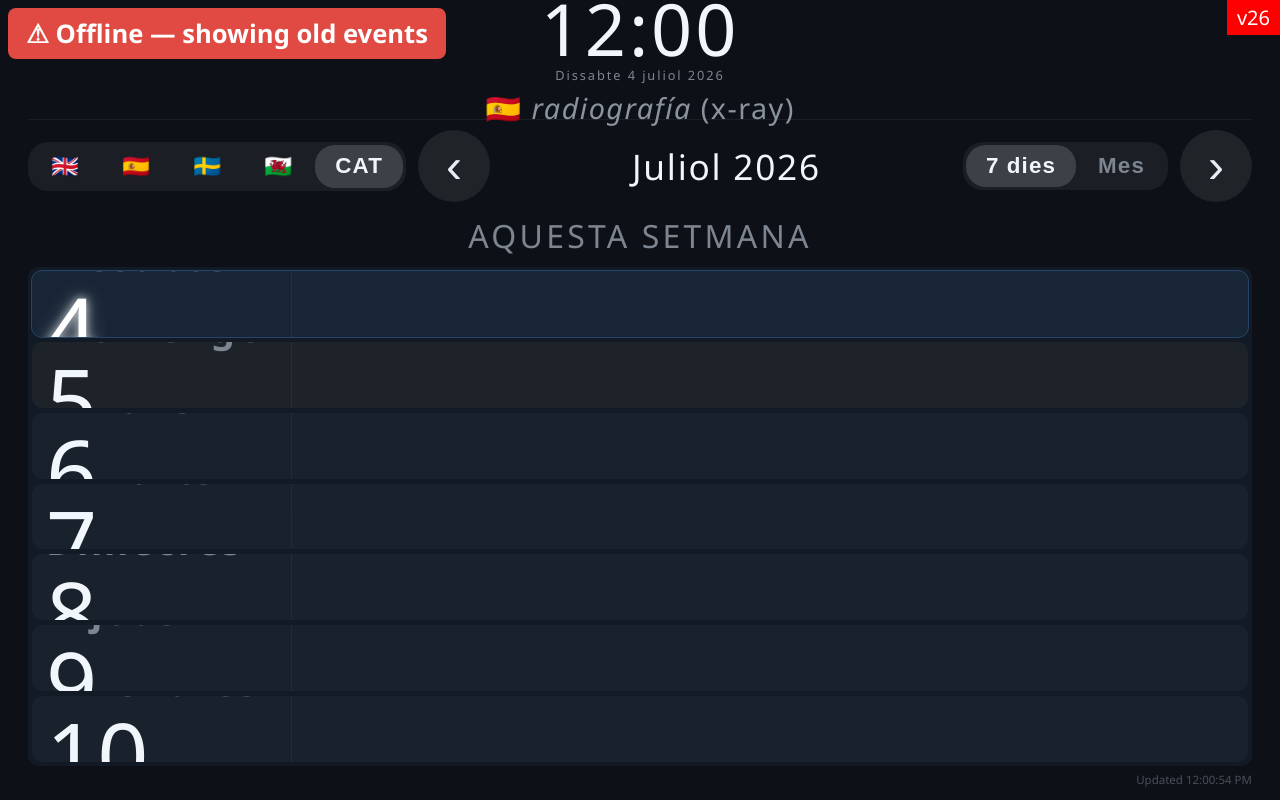
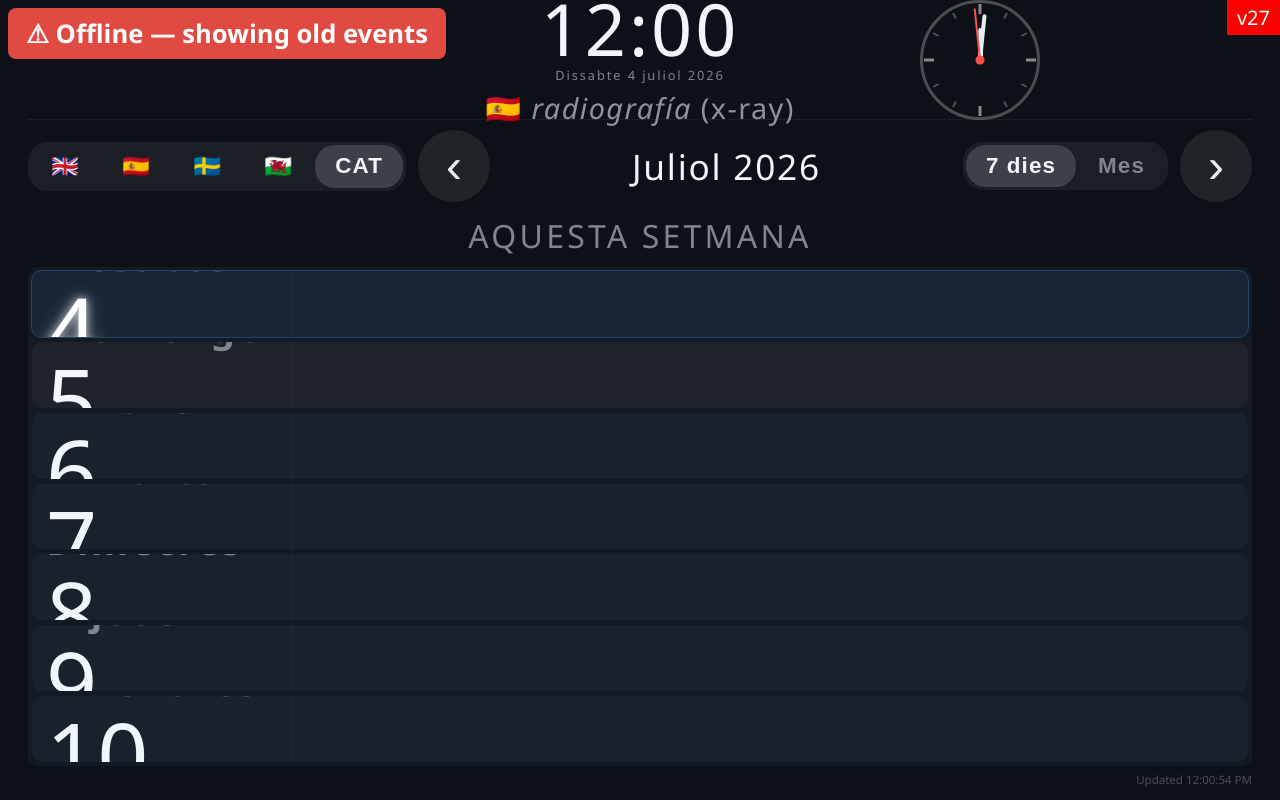
Before and after one commit to SaintDaveUK/fridgecalendar, a plain HTML site: page index.html in a window 1280 px wide. Drawn offline with Linux system fonts and the light colour scheme; no server answers.

Commit message:
v27: analogue clock with smooth second hand right of digital clock

```diff
--- a/index.html
+++ b/index.html
@@ -54,9 +54,9 @@
     <div id="calendar-grid" style="display:none"></div>
     <div id="status"></div>
   </div>
-  <script src="js/words.js?v=25"></script>
-  <script src="js/ical.js?v=25"></script>
-  <script src="js/weather.js?v=25"></script>
-  <script src="js/app.js?v=25"></script>
+  <script src="js/words.js?v=26"></script>
+  <script src="js/ical.js?v=26"></script>
+  <script src="js/weather.js?v=26"></script>
+  <script src="js/app.js?v=26"></script>
 </body>
 </html>
--- a/js/app.js
+++ b/js/app.js
@@ -113,7 +113,7 @@ function renderCalList() {
 document.addEventListener('DOMContentLoaded', function() {
   var s = document.createElement('div');
   s.style.cssText = 'position:fixed;top:0;right:0;background:red;color:white;font-size:20px;padding:4px 10px;z-index:9999;';
-  s.textContent = 'v26';
+  s.textContent = 'v27';
   document.body.appendChild(s);
 });
 
@@ -130,6 +130,57 @@ function updateSpanishWord() {
   const daysSinceEpoch = Math.floor(Date.now() / 86400000);
   const [es, en] = SPANISH_WORDS[daysSinceEpoch % SPANISH_WORDS.length];
   el.innerHTML = '🇪🇸 <i>' + es + '</i> (' + en + ')';
+}
+
+function initAnalogClock() {
+  const bar = document.getElementById('clock-bar');
+  bar.style.position = 'relative';
+  const size = 120;
+
+  const face = document.createElement('div');
+  face.id = 'analog-clock';
+  face.style.cssText = `position:absolute;left:calc(50% + 280px);top:50%;transform:translateY(-50%);width:${size}px;height:${size}px;border:3px solid rgba(255,255,255,0.25);border-radius:50%;`;
+
+  for (let i = 0; i < 12; i++) {
+    const major = i % 3 === 0;
+    const tick = document.createElement('div');
+    tick.style.cssText = `position:absolute;left:50%;top:50%;width:${major ? 3 : 2}px;height:${major ? 10 : 6}px;background:rgba(255,255,255,${major ? 0.5 : 0.28});transform:translate(-50%,-50%) rotate(${i * 30}deg) translateY(-${size / 2 - 9}px);`;
+    face.appendChild(tick);
+  }
+
+  function makeHand(width, length, color) {
+    const hand = document.createElement('div');
+    hand.style.cssText = `position:absolute;left:50%;bottom:50%;width:${width}px;height:${length}px;background:${color};transform-origin:50% 100%;border-radius:${width}px;margin-left:${-width / 2}px;`;
+    face.appendChild(hand);
+    return hand;
+  }
+  const hourHand = makeHand(5, size * 0.26, '#e6edf3');
+  const minHand  = makeHand(3.5, size * 0.38, '#e6edf3');
+  const secHand  = makeHand(1.5, size * 0.43, '#f85149');
+
+  const hub = document.createElement('div');
+  hub.style.cssText = 'position:absolute;left:50%;top:50%;width:9px;height:9px;background:#f85149;border-radius:50%;transform:translate(-50%,-50%);';
+  face.appendChild(hub);
+  bar.appendChild(face);
+
+  let lastDraw = 0;
+  function draw() {
+    lastDraw = Date.now();
+    const now = new Date();
+    const s = now.getSeconds() + now.getMilliseconds() / 1000;
+    const m = now.getMinutes() + s / 60;
+    const h = (now.getHours() % 12) + m / 60;
+    secHand.style.transform  = `rotate(${s * 6}deg)`;
+    minHand.style.transform  = `rotate(${m * 6}deg)`;
+    hourHand.style.transform = `rotate(${h * 30}deg)`;
+  }
+  function frame() {
+    draw();
+    requestAnimationFrame(frame);
+  }
+  requestAnimationFrame(frame);
+  // Fallback: if rAF is throttled/paused, keep the hands moving (choppier but alive)
+  setInterval(() => { if (Date.now() - lastDraw > 500) draw(); }, 250);
 }
 
 function startClock() {
@@ -149,6 +200,7 @@ function startClock() {
   }
   tick();
   updateSpanishWord();
+  initAnalogClock();
   setInterval(tick, 1000);
 }
 
```
